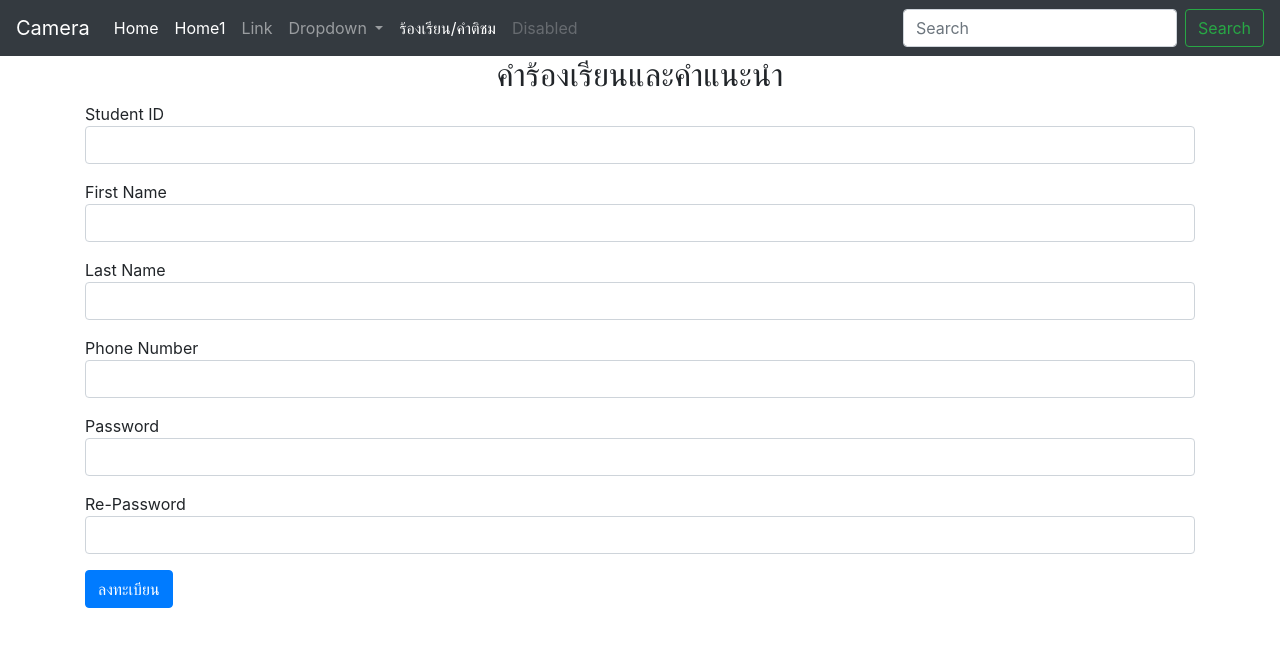
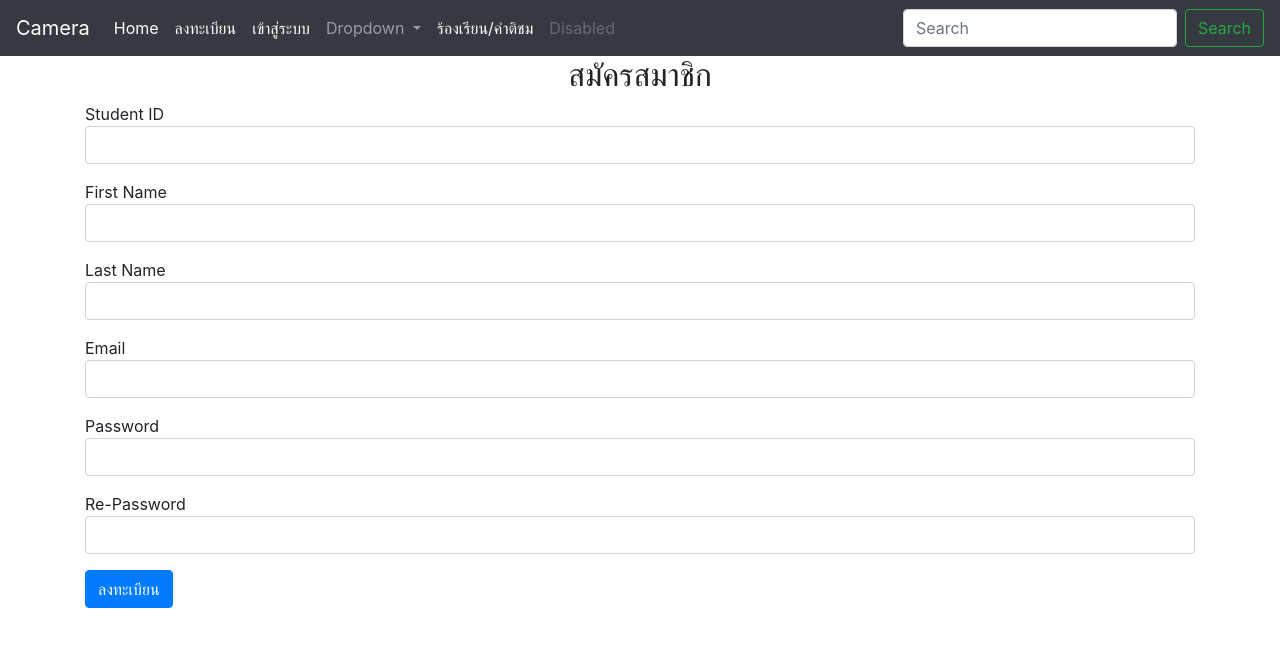
Before and after one commit to saiyok/Camera, a Django app: page /register in a window 1280 px wide. Shown: the top 647 px of the page. Run offline with Django 3.2, Linux system fonts and the light colour scheme; some libraries are stand-ins or nearby versions.

Commit message:
initial commit

```diff
--- a/templates/layout.html
+++ b/templates/layout.html
@@ -19,13 +19,13 @@
         <div class="collapse navbar-collapse" id="navbarSupportedContent">
           <ul class="navbar-nav mr-auto">
             <li class="nav-item active">
-              <a class="nav-link" href="/page_help">Home <span class="sr-only">(current)</span></a>
+              <a class="nav-link" href="/page1">Home <span class="sr-only">(current)</span></a>
             </li>
             <li class="nav-item active">
-                <a class="nav-link" href="/page1">Home1 <span class="sr-only">(current)</span></a>
+                <a class="nav-link" href="/register">ลงทะเบียน <span class="sr-only">(current)</span></a>
               </li>
-            <li class="nav-item">
-              <a class="nav-link" href="#">Link</a>
+            <li class="nav-item active">
+              <a class="nav-link" href="/loginForm">เข้าสู่ระบบ <span class="sr-only">(current)</span></a>
             </li>
             <li class="nav-item dropdown">
               <a class="nav-link dropdown-toggle" href="#" id="navbarDropdown" role="button" data-toggle="dropdown" aria-haspopup="true" aria-expanded="false">
--- a/templates/register.html
+++ b/templates/register.html
@@ -2,7 +2,7 @@
 
 {% block content %}
 
-    <h2 align="center">คำร้องเรียนและคำแนะนำ</h2>
+    <h2 align="center">สมัครสมาชิก</h2>
     <form action="addregister" method="post"> <!--เมื่อใช้ post ข้อความจะไม่ขึ้นที่ url ถ้าใช้ get ข้อความจะขึ้นที่ url -->
         {% csrf_token %}  <!--ถ้าใช้ post ต้องใช้คำสั่งนี้ด้วย เพื่อเพิ่มความปลอดภัย  -->
         <div class="form-group">
@@ -21,8 +21,8 @@
         </div>
 
         <div class="form-group">
-            <lable for="">Phone Number</lable>
-            <input type="text" class="form-control" name="PhoneNumber">
+            <lable for="">Email</lable>
+            <input type="email" class="form-control" name="Email">
         </div>
 
         <div class="form-group">
```
